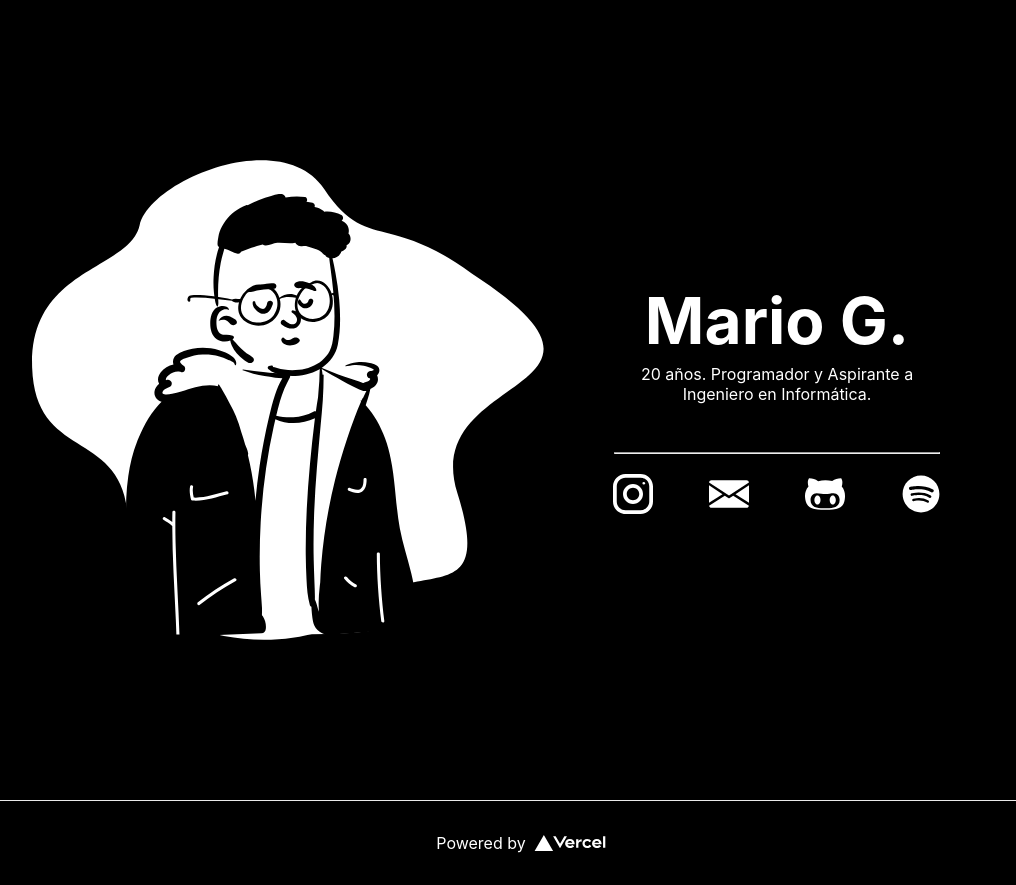
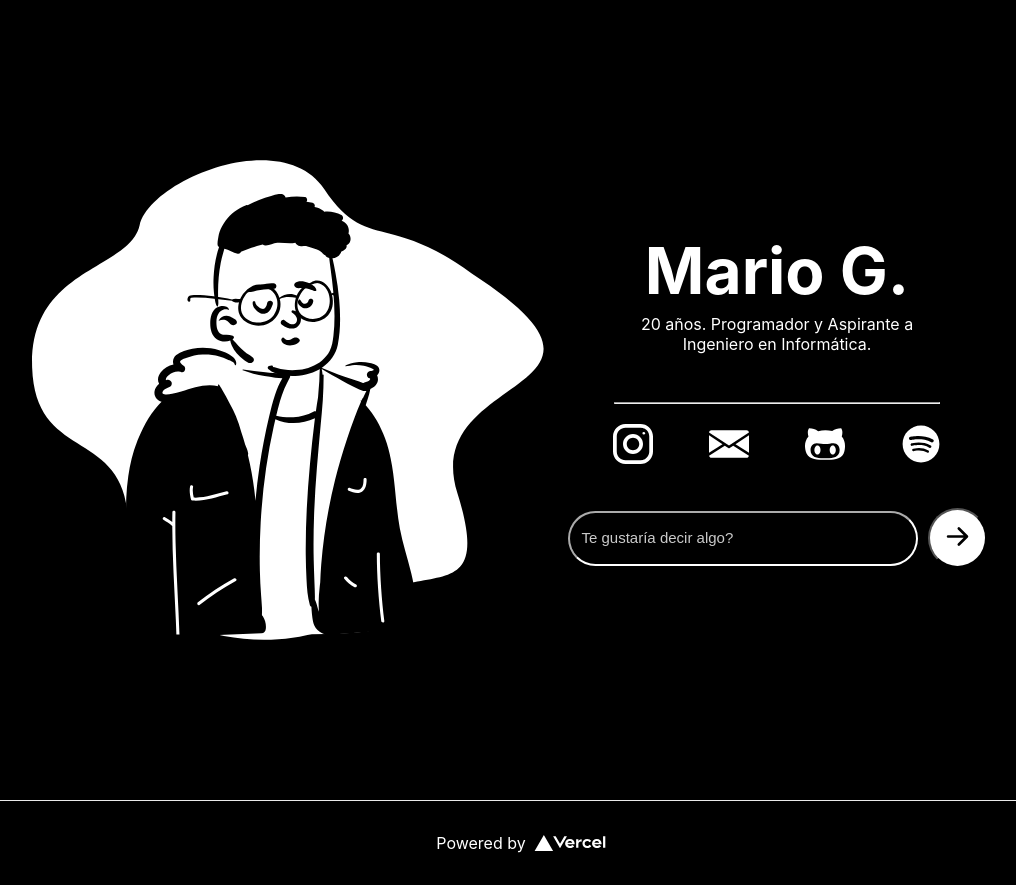
Before and after one commit to defcxz/web, a Next.js app: page / in a window 1280 px wide. Shown: the whole page, without its empty margins (119-1135 px from the left). Built offline with nearby package versions, Linux system fonts and the light colour scheme.

Commit message:
Added "message" form

```diff
--- a/app/page.tsx
+++ b/app/page.tsx
@@ -40,10 +40,10 @@ export default function Home() {
                 <p className={styles.socialDescription}>Mis gustos musicales 🎶💃🏻</p>
               </a>
             </div>
-              {/* <form action="/send-data-here" method="post" className={styles.formulario}>
+              <form action="/send-data-here" method="post" className={styles.formulario}>
                 <input className={styles.input} type="text" id="msg" name="msg" placeholder='Te gustaría decir algo?'/>
                 <button className={styles.submit} type="submit"><BsArrowRightShort/></button>
-              </form> */}
+              </form>
           </div>
         </div>
     </main>
```
